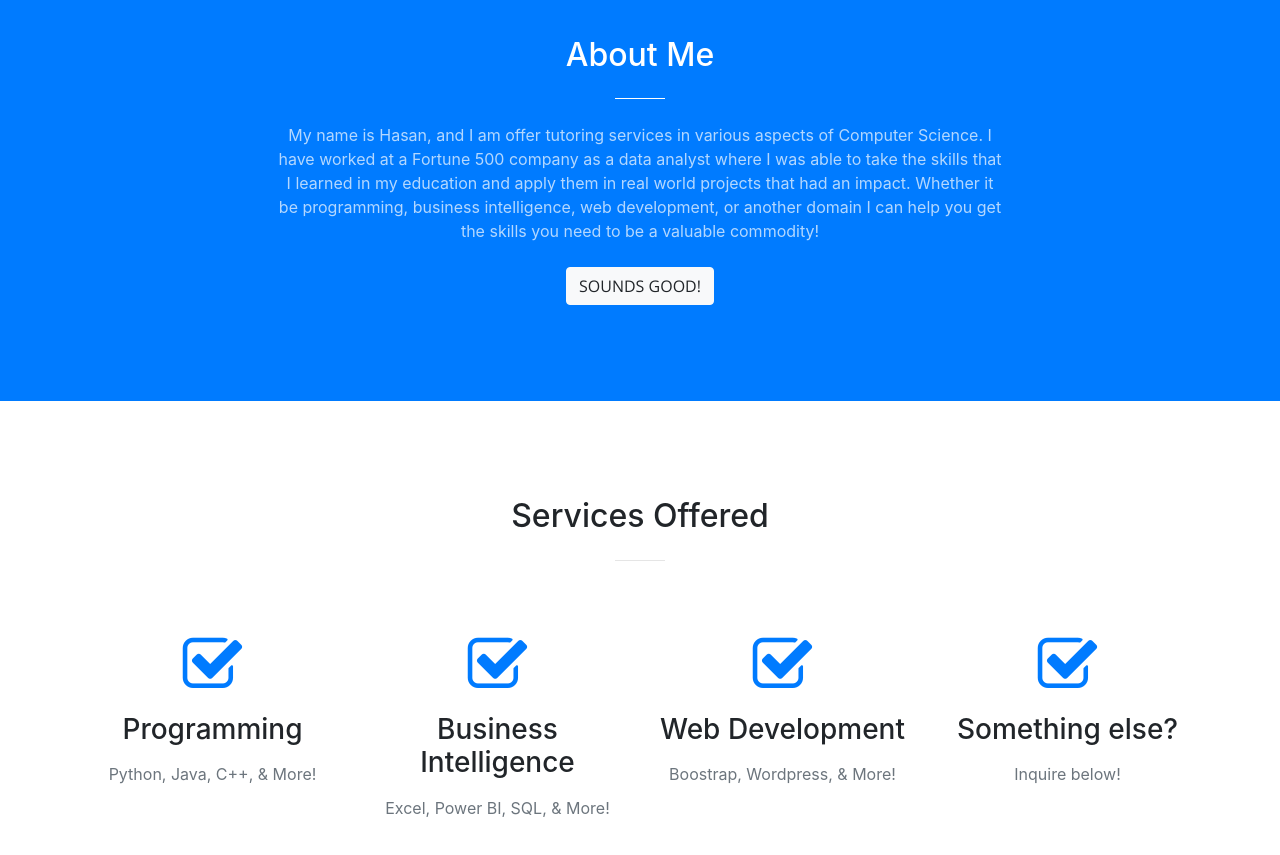
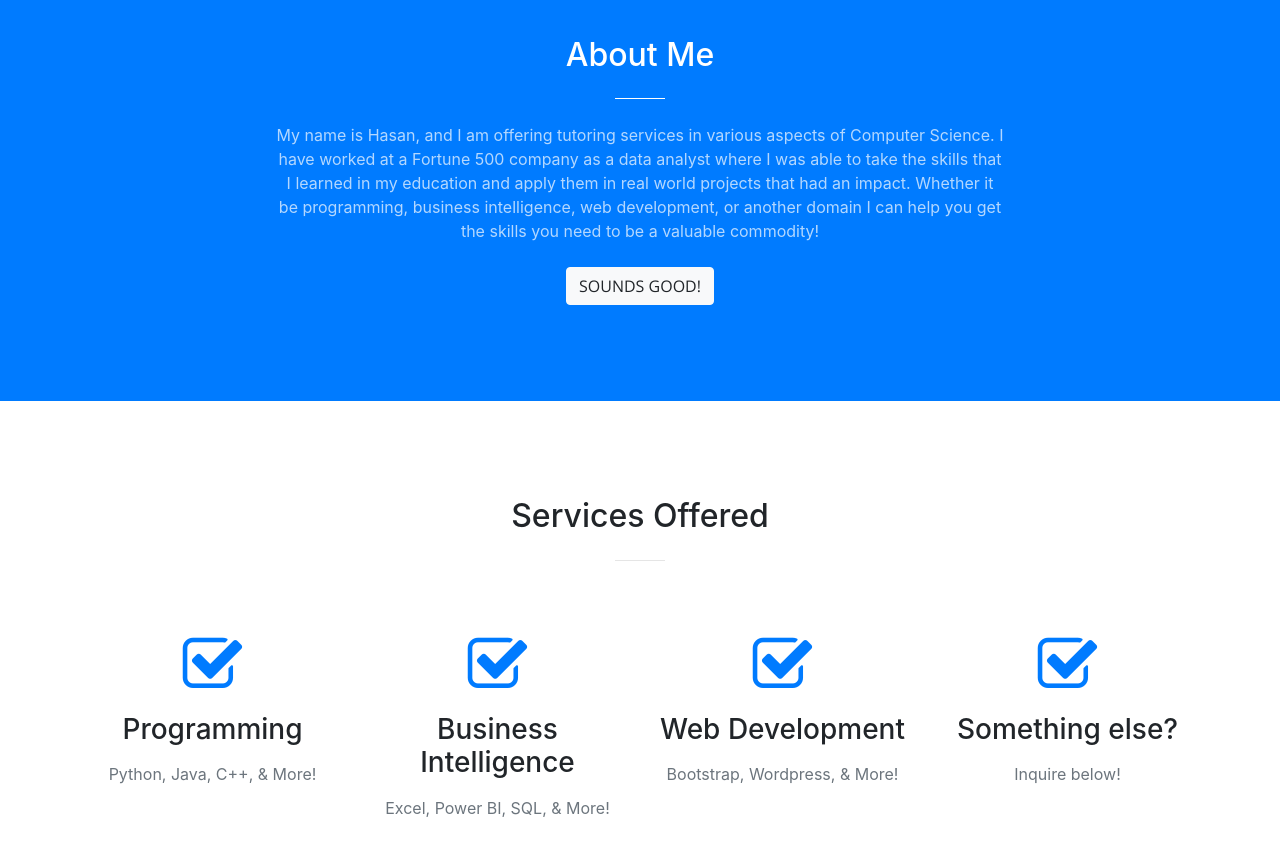
Before and after one commit to computertechhasan/hasanthetutor, a website with bundled scripts: page index.html in a window 1280 px wide. Shown: the part 860-1715 px from the top of the page. Built offline with nearby package versions, Linux system fonts and the light colour scheme.

Commit message:
Fixed some typos -boo

```diff
--- a/index.html
+++ b/index.html
@@ -76,7 +76,7 @@
             <div class="col-lg-8 mx-auto text-center">
               <h2 class="section-heading text-white">About Me</h2>
               <hr class="light my-4">
-              <p class="text-faded mb-4">My name is Hasan, and I am offer tutoring services in various aspects of Computer Science. I have worked at a Fortune 500 company as a data analyst where I was able to take the skills that I learned in my education and apply them in real world projects that had an impact. Whether it be programming, business intelligence, web development, or another domain I can help you get the skills you need to be a valuable commodity!</p>
+              <p class="text-faded mb-4">My name is Hasan, and I am offering tutoring services in various aspects of Computer Science. I have worked at a Fortune 500 company as a data analyst where I was able to take the skills that I learned in my education and apply them in real world projects that had an impact. Whether it be programming, business intelligence, web development, or another domain I can help you get the skills you need to be a valuable commodity!</p>
               <a class="btn btn-light btn-xl js-scroll-trigger" href="#services">Sounds good!</a>
             </div>
           </div>
@@ -112,7 +112,7 @@
             <div class="service-box mt-5 mx-auto">
               <i class="fa fa-4x fa fa-check-square-o text-primary mb-3 sr-icons"></i>
               <h3 class="mb-3">Web Development</h3>
-              <p class="text-muted mb-0">Boostrap, Wordpress, & More!</p>
+              <p class="text-muted mb-0">Bootstrap, Wordpress, & More!</p>
             </div>
           </div>
           <div class="col-lg-3 col-md-6 text-center">
```
